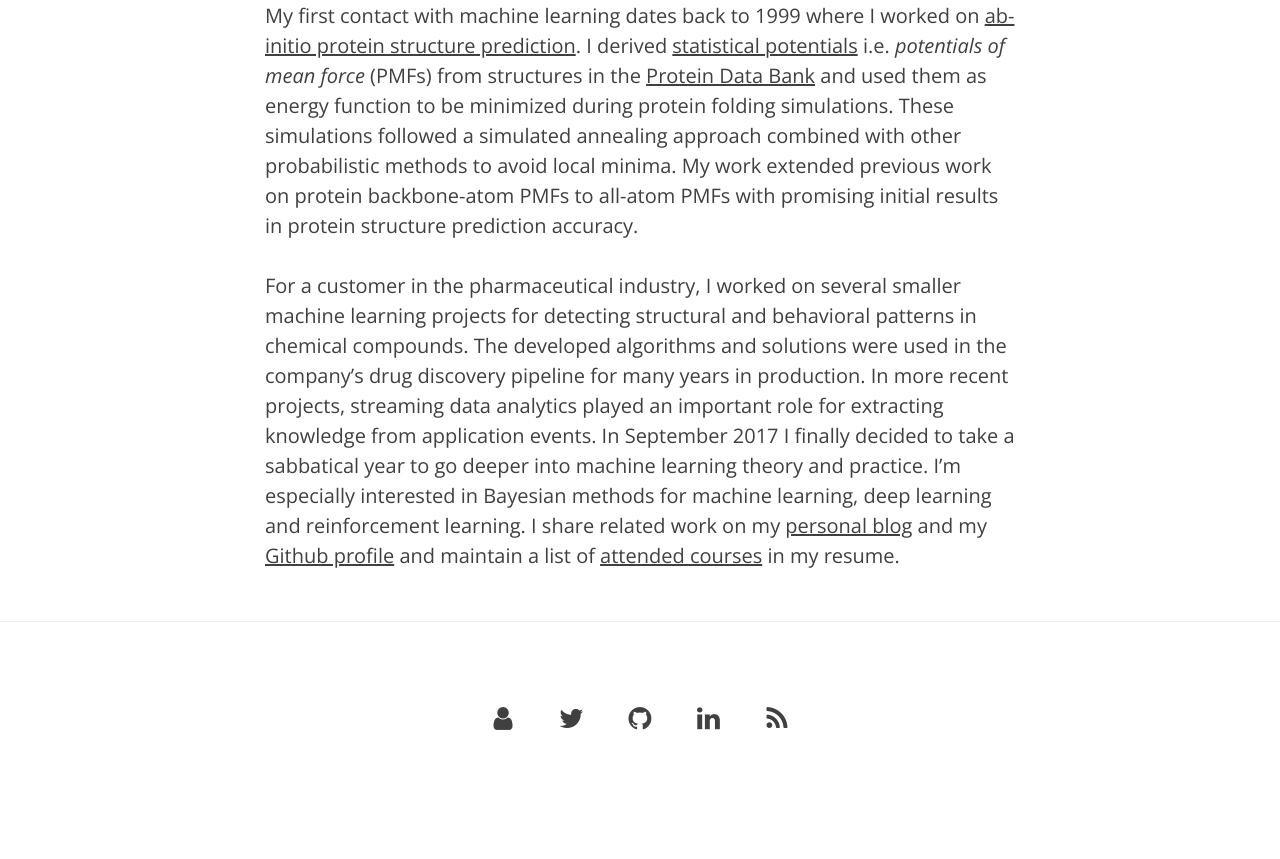
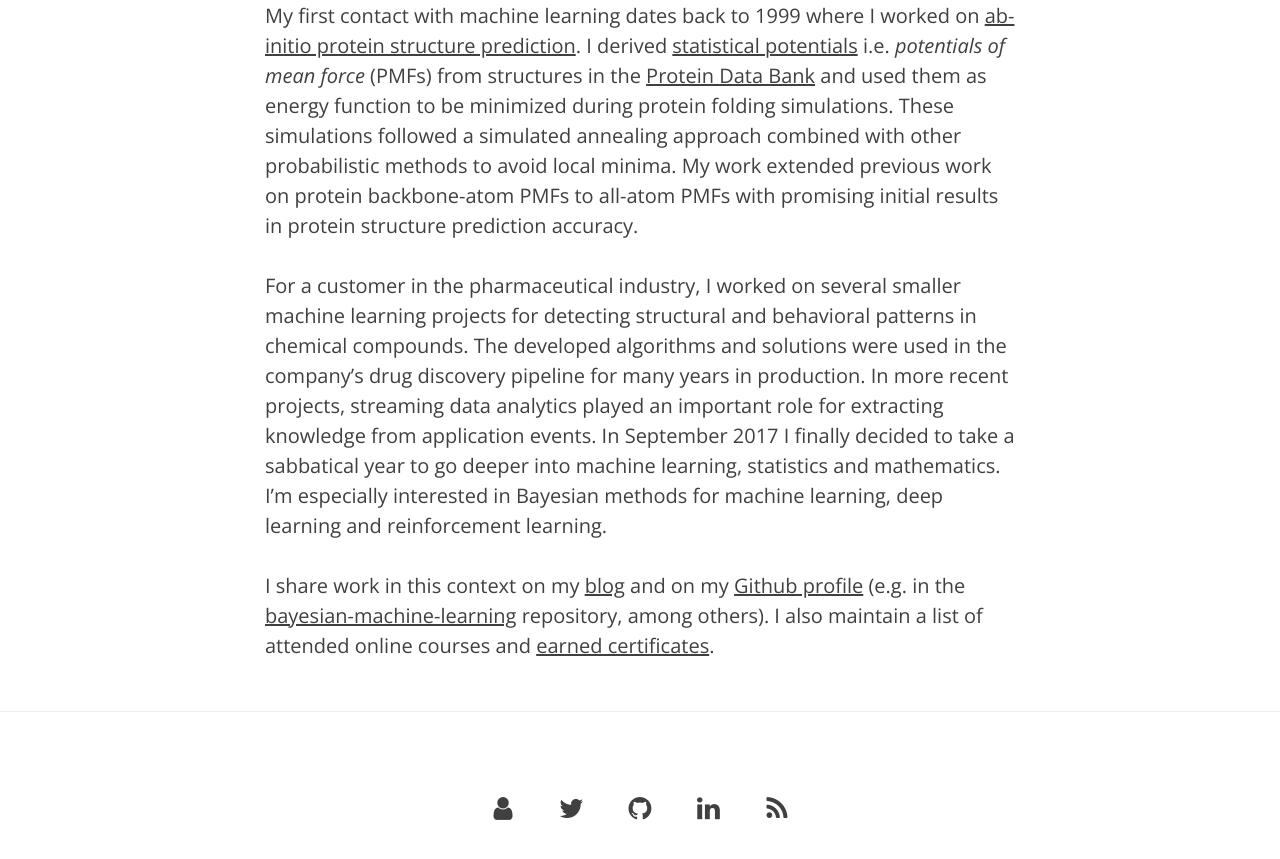
Before and after one commit to krasserm/krasserm.github.io, a Jekyll site: the page built from stories.md, in a window 1280 px wide and 900 px high, scrolled down 3729 px. Shown: the top 859 px of the window. Built offline with Jekyll 4.4.1, drawn with Linux system fonts in a browser that asks for light colours; before the commit the page ends 4539 px from its top, so only the background shows below that.

Commit message:
Updates to open source project list and further minor edits

```diff
--- a/stories.md
+++ b/stories.md
@@ -104,7 +104,9 @@
 and behavioral patterns in chemical compounds. The developed algorithms and solutions were used in the company's drug
 discovery pipeline for many years in production. In more recent projects, streaming data analytics played an important
 role for extracting knowledge from application events. In September 2017 I finally decided to take a sabbatical
-year to go deeper into machine learning theory and practice. I'm especially interested in Bayesian methods for machine
-learning, deep learning and reinforcement learning. I share related work on my [personal blog](/) and my
-[Github profile](https://github.com/krasserm) and maintain a list of [attended courses](/resume#certificates) in my
-resume.
+year to go deeper into machine learning, statistics and mathematics. I'm especially interested in Bayesian methods for
+machine learning, deep learning and reinforcement learning.
+
+I share work in this context on my [blog](/) and on my [Github profile](https://github.com/krasserm) (e.g. in the
+[bayesian-machine-learning](https://github.com/krasserm/bayesian-machine-learning) repository, among others). I also
+maintain a list of attended online courses and [earned certificates](/resume#certificates).
```
Also changed, not shown: _posts/2018-04-07-latent-space-optimization.md (+1 -1 lines), resume.md (+4 -2 lines).
